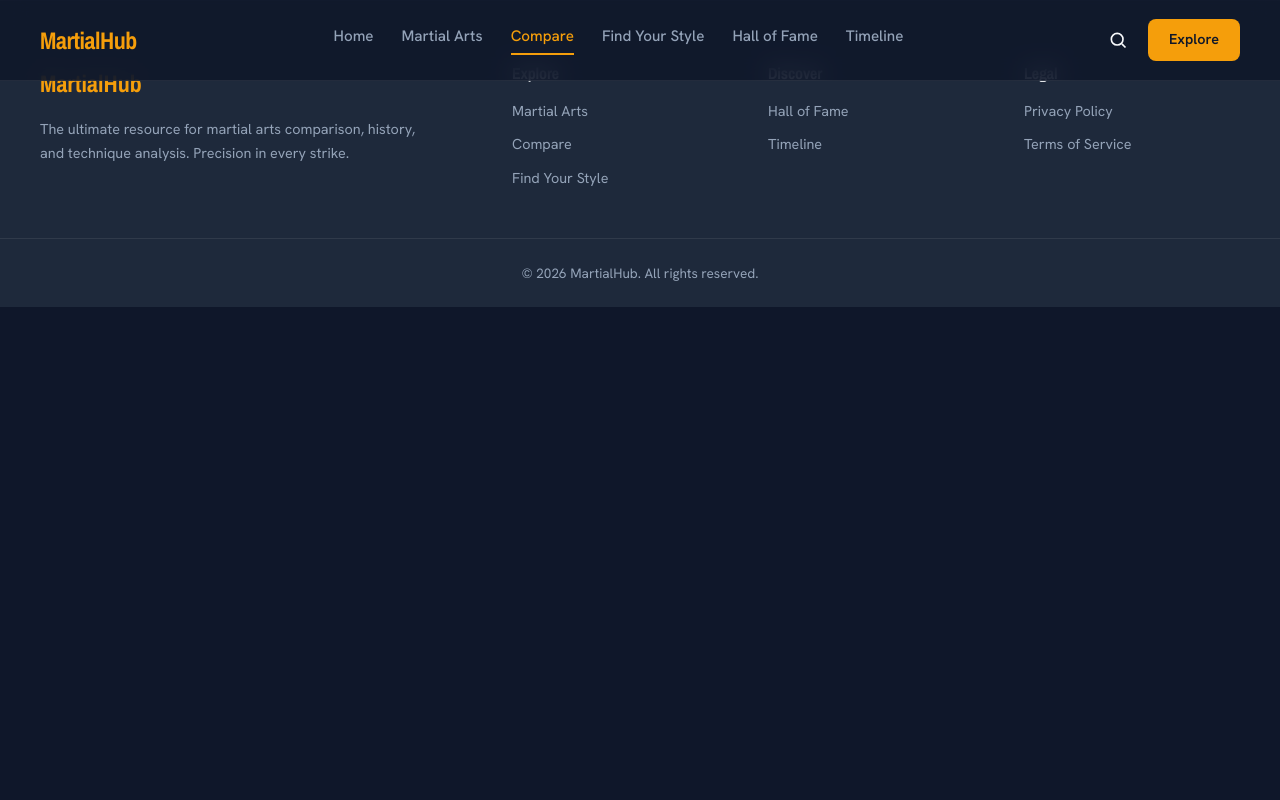
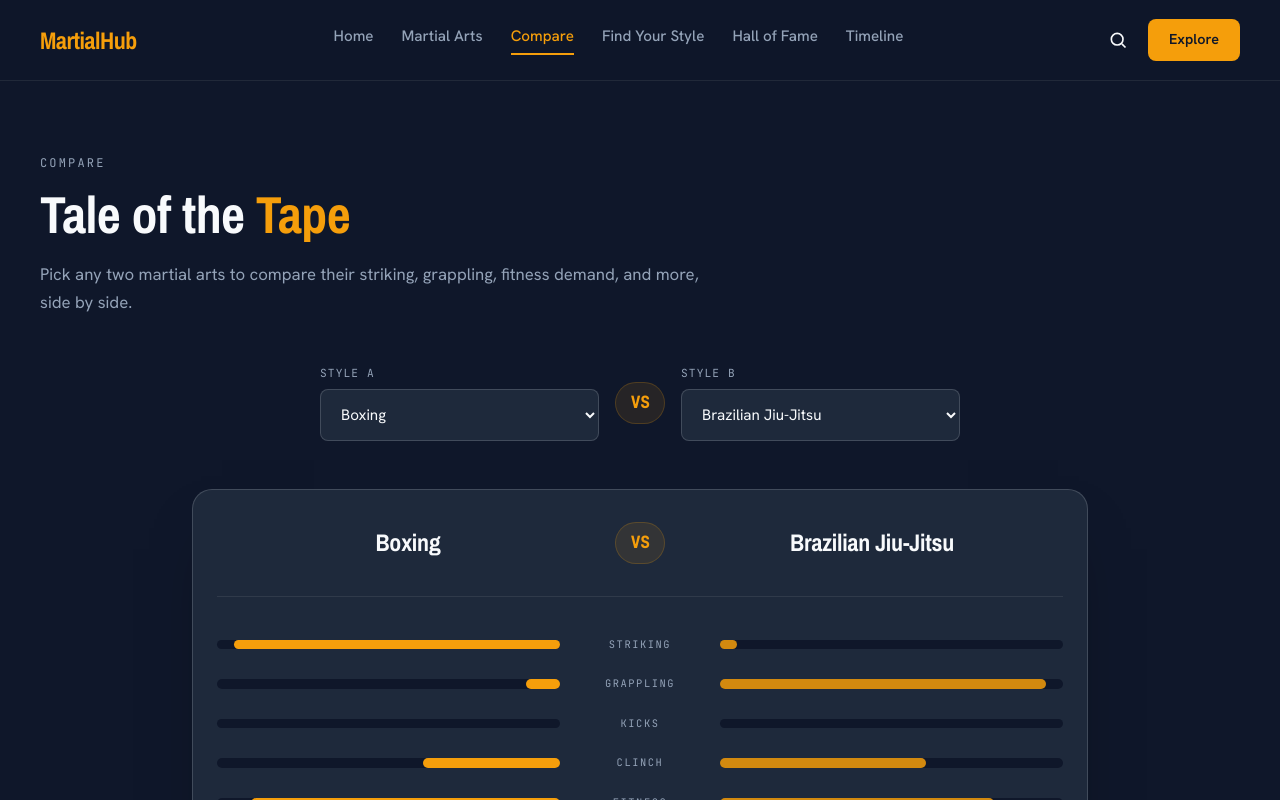
Before and after one commit to YazZiki/Martial-Hub, a React (Vite) app: page /compare in a window 1280 px wide. Shown: the top 800 px of the page. Built offline with nearby package versions, Linux system fonts and the light colour scheme.

Commit message:
added the comparison between martial arts page

```diff
--- a/src/App.jsx
+++ b/src/App.jsx
@@ -4,6 +4,7 @@ import Footer from "./components/Footer/Footer";
 import Home from "./pages/Home/Home";
 import MartialArts from "./pages/MartialArts/MartialArts"
 import MartialArtDetails from "./pages/MartialArtDetails/MartialArtDetails"
+import Compare from "./pages/compare/Compare";
 
 
 function App() {
@@ -16,6 +17,8 @@ function App() {
         <Route path="/" element={<Home/>}/>
         <Route path="/martial-arts" element={<MartialArts/>}/>
         <Route path="/martial-arts/:id" element={<MartialArtDetails/>}/>
+        <Route path="/compare" element={<Compare/>}/>
+
       </Routes>
     </main>
     <Footer/>
--- /dev/null
+++ b/src/pages/compare/Compare.jsx
@@ -0,0 +1,77 @@
+import { useState } from "react";
+import { martialArts } from "../../data/martialArts";
+import ComparisonPreview from "../../components/ComparisonPreview/ComparisonPreview";
+import Reveal from "../../components/Section/Reveal";
+import styles from "./Compare.module.css";
+
+function Compare() {
+  const [leftId, setLeftId] = useState("boxing");
+  const [rightId, setRightId] = useState("bjj");
+
+  const isSameSelection = leftId === rightId;
+
+  return (
+    <section className="section container">
+      <Reveal>
+        <div className={styles.header}>
+          <span className="eyebrow">Compare</span>
+          <h1>
+            Tale of the <span className="text-accent">Tape</span>
+          </h1>
+          <p>
+            Pick any two martial arts to compare their striking, grappling,
+            fitness demand, and more, side by side.
+          </p>
+        </div>
+      </Reveal>
+
+      <Reveal delay={0.1}>
+        <div className={styles.selectors}>
+          <label className={styles.selectorGroup}>
+            <span className={styles.selectorLabel}>Style A</span>
+            <select
+              value={leftId}
+              onChange={(event) => setLeftId(event.target.value)}
+              className={styles.select}
+            >
+              {martialArts.map((art) => (
+                <option key={art.id} value={art.id}>
+                  {art.name}
+                </option>
+              ))}
+            </select>
+          </label>
+
+          <span className={styles.vsLabel}>VS</span>
+
+          <label className={styles.selectorGroup}>
+            <span className={styles.selectorLabel}>Style B</span>
+            <select
+              value={rightId}
+              onChange={(event) => setRightId(event.target.value)}
+              className={styles.select}
+            >
+              {martialArts.map((art) => (
+                <option key={art.id} value={art.id}>
+                  {art.name}
+                </option>
+              ))}
+            </select>
+          </label>
+        </div>
+      </Reveal>
+
+      {isSameSelection ? (
+        <p className={styles.warning}>
+          Choose two different martial arts to see a meaningful comparison.
+        </p>
+      ) : (
+        <Reveal delay={0.15}>
+          <ComparisonPreview leftId={leftId} rightId={rightId} />
+        </Reveal>
+      )}
+    </section>
+  );
+}
+
+export default Compare;
--- /dev/null
+++ b/src/pages/compare/Compare.module.css
@@ -0,0 +1,79 @@
+.header {
+  max-width: 42rem;
+  margin-bottom: 3rem;
+  padding-top: 3rem;
+}
+
+.header h1 {
+  font-size: clamp(2.25rem, 5vw, 3.25rem);
+  margin-top: 0.75rem;
+  margin-bottom: 1rem;
+}
+
+.header p {
+  color: var(--color-text-muted);
+  font-size: 1.05rem;
+  line-height: 1.7;
+}
+
+.selectors {
+  display: flex;
+  flex-direction: column;
+  align-items: stretch;
+  gap: 1rem;
+  max-width: 40rem;
+  margin: 0 auto 3rem;
+}
+
+.selectorGroup {
+  display: flex;
+  flex-direction: column;
+  gap: 0.5rem;
+  flex: 1;
+}
+
+.selectorLabel {
+  font-family: var(--font-mono);
+  font-size: 0.7rem;
+  letter-spacing: 0.1em;
+  text-transform: uppercase;
+  color: var(--color-text-muted);
+}
+
+.select {
+  background-color: var(--color-surface);
+  border: 1px solid var(--color-border-strong);
+  color: var(--color-text);
+  padding: 0.85rem 1rem;
+  border-radius: var(--radius-sm);
+  font-size: 0.95rem;
+  font-family: var(--font-body);
+}
+
+.select:focus-visible {
+  border-color: var(--color-accent);
+}
+
+.vsLabel {
+  align-self: center;
+  font-family: var(--font-mono);
+  font-weight: 700;
+  color: var(--color-accent);
+  background-color: rgba(245, 158, 11, 0.1);
+  border: 1px solid rgba(245, 158, 11, 0.2);
+  padding: 0.5rem 0.9rem;
+  border-radius: 999px;
+}
+
+.warning {
+  text-align: center;
+  color: var(--color-text-muted);
+  padding: 3rem 0;
+}
+
+@media (min-width: 640px) {
+  .selectors {
+    flex-direction: row;
+    align-items: flex-end;
+  }
+}
```
